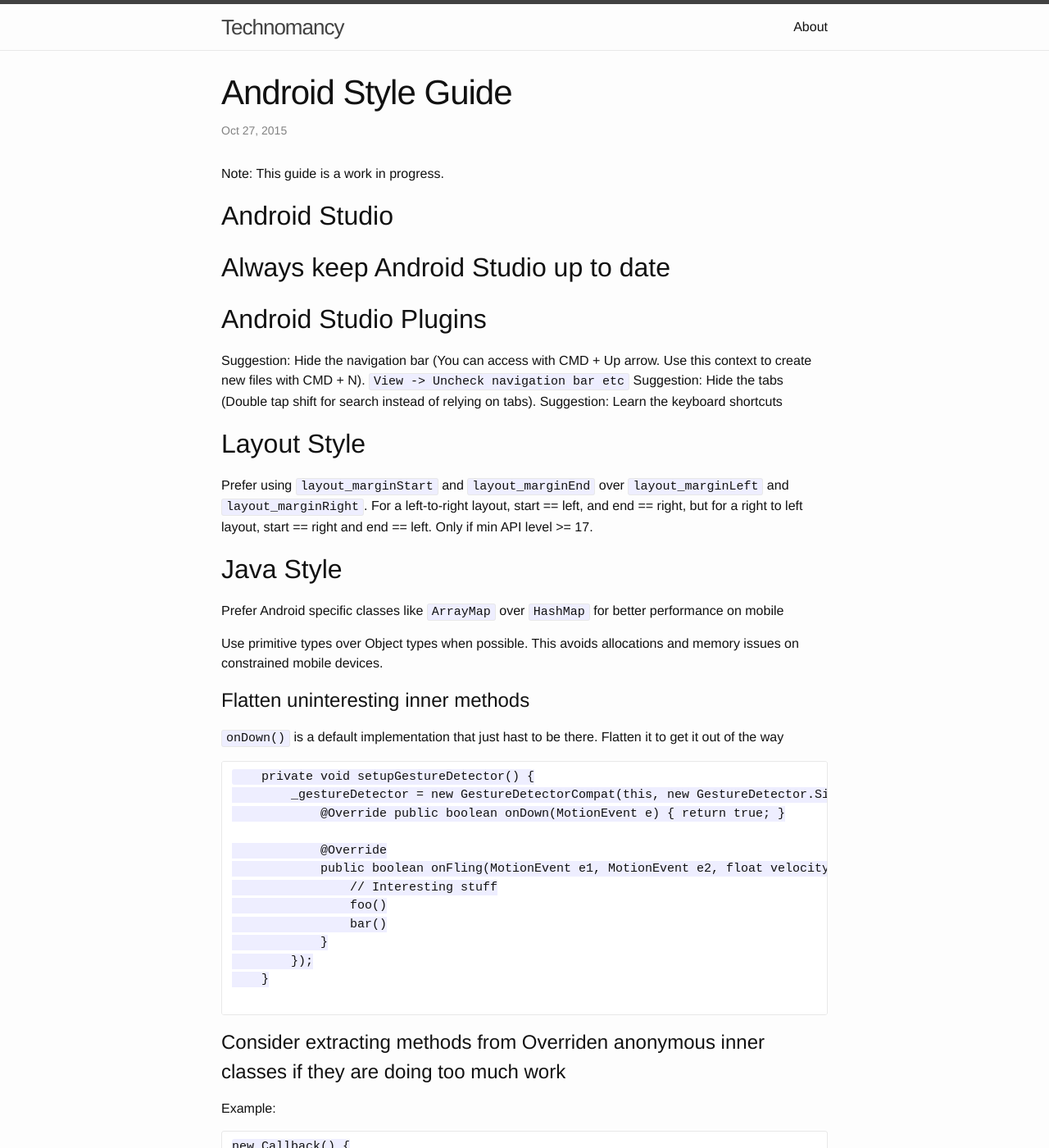
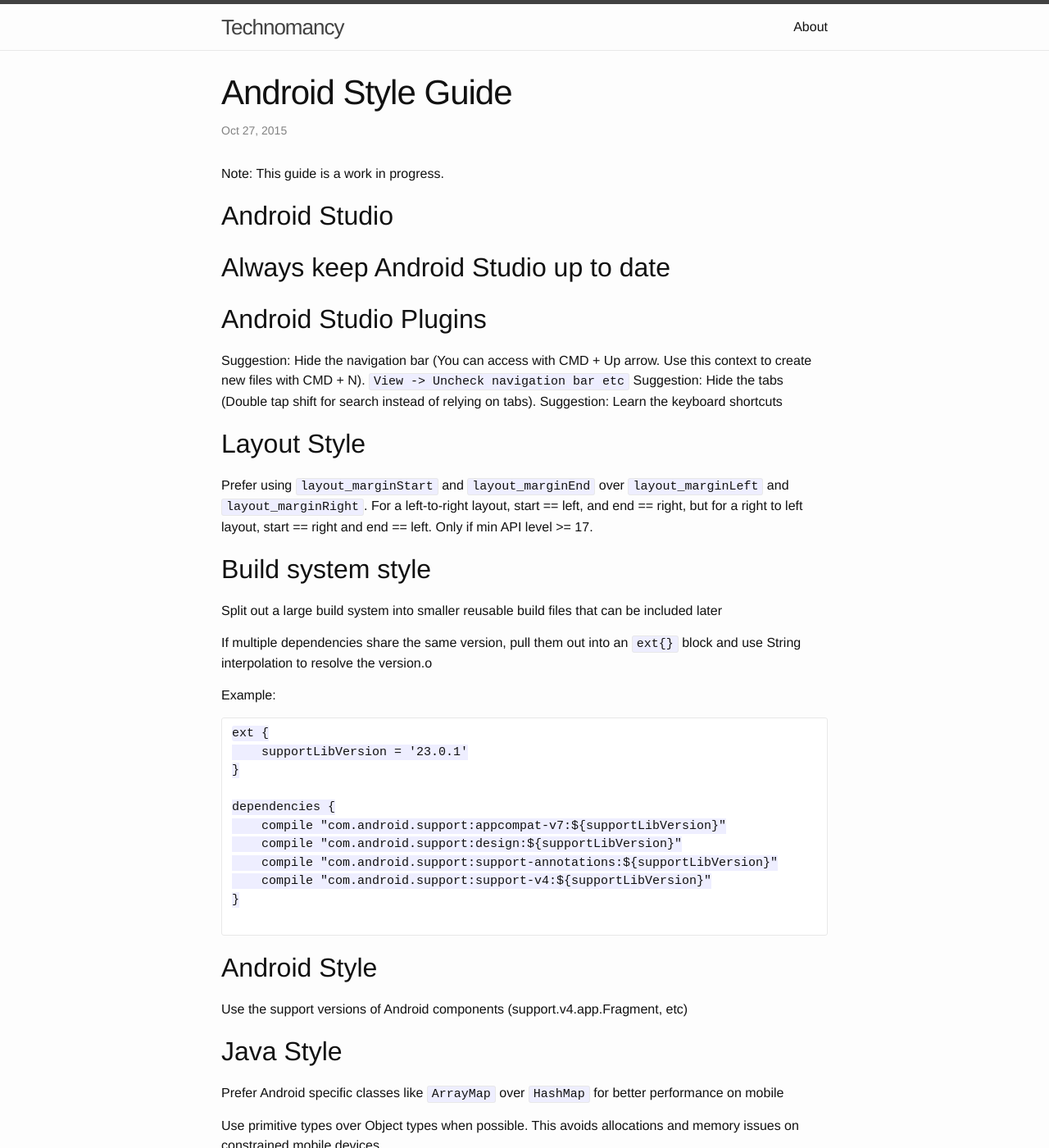
Before and after one commit to eliasbagley/eliasbagley.github.io, a Jekyll site: the page built from _posts/2015-10-27-android-style-guide.markdown, in a window 1280 px wide and 1400 px high. Shown: the whole window at 82% size. Built offline with Jekyll 4.4.1, drawn with Linux system fonts in a browser that asks for light colours; Markdown is read by kramdown in place of the engine named in the settings; comment, search, counter and statistics services are not loaded.

Commit message:
Update Android Style guide

````diff
--- a/_posts/2015-10-27-android-style-guide.markdown
+++ b/_posts/2015-10-27-android-style-guide.markdown
@@ -21,6 +21,36 @@ Suggestion: Learn the keyboard shortcuts
 ## Layout Style
 
 Prefer using `layout_marginStart` and `layout_marginEnd` over `layout_marginLeft` and `layout_marginRight`. For a left-to-right layout, start == left, and end == right, but for a right to left layout, start == right and end == left. Only if min API level >= 17.
+
+
+## Build system style
+
+Split out a large build system into smaller reusable build files that can be included later
+
+If multiple dependencies share the same version, pull them out into an `ext{}` block and use String interpolation to resolve the version.o
+
+Example:
+
+```
+ext {
+    supportLibVersion = '23.0.1'
+}
+
+dependencies {
+    compile "com.android.support:appcompat-v7:${supportLibVersion}"
+    compile "com.android.support:design:${supportLibVersion}"
+    compile "com.android.support:support-annotations:${supportLibVersion}"
+    compile "com.android.support:support-v4:${supportLibVersion}"
+}
+
+```
+
+
+
+
+## Android Style
+
+Use the support versions of Android components (support.v4.app.Fragment, etc)
 
 
 ## Java Style
````
